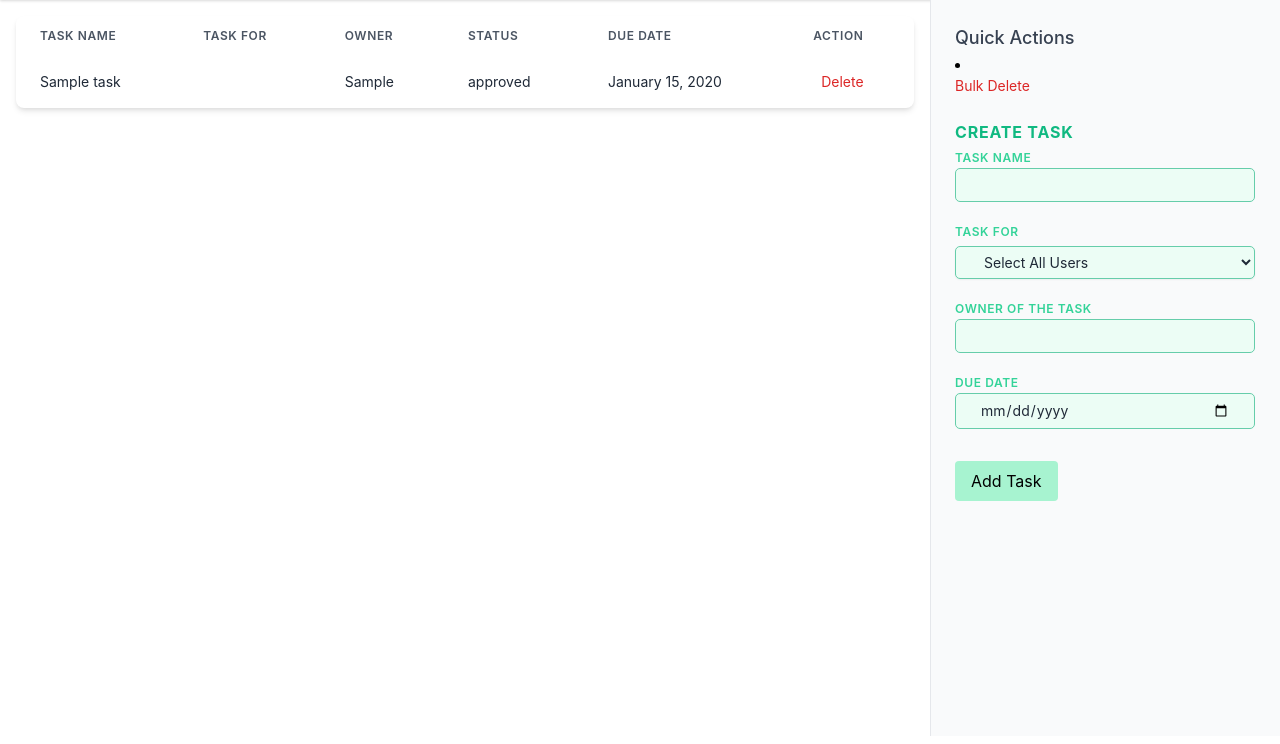
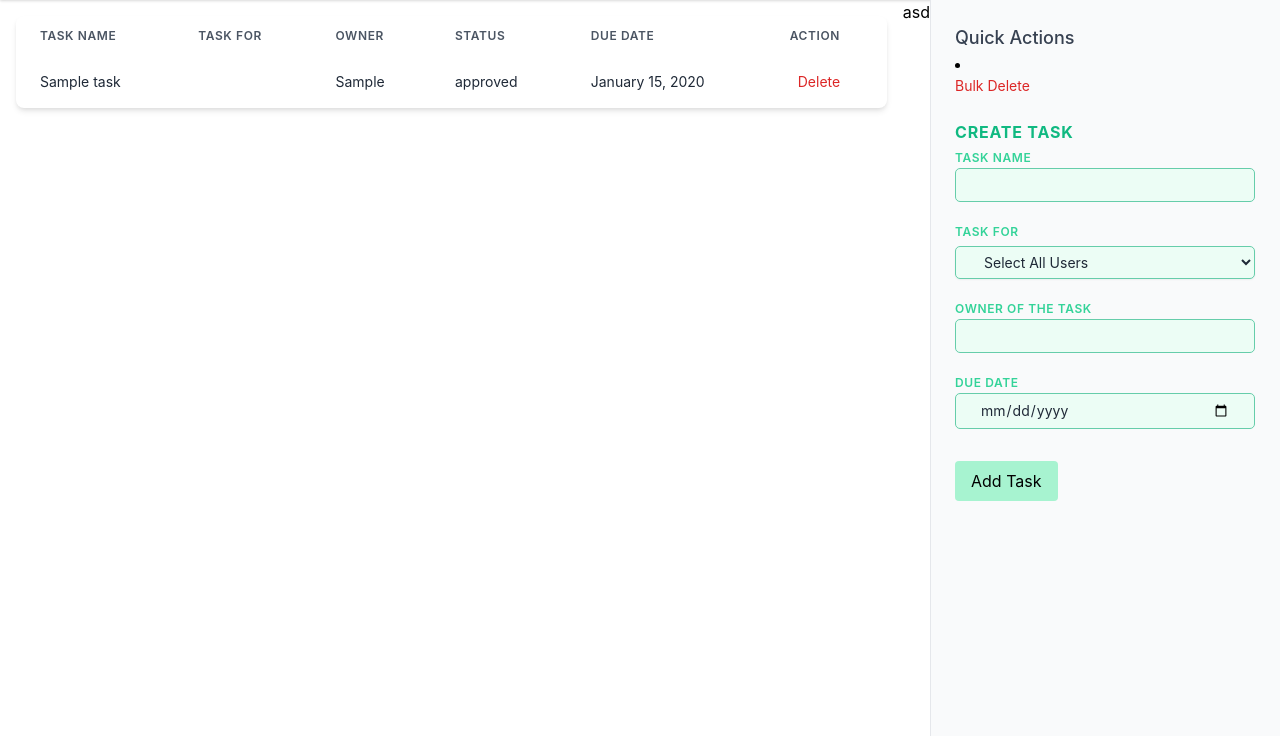
Before and after one commit to kevinbalocos/RANKINGsystem, a CodeIgniter app: page /BALOCOS/conAdmin/tasks in a window 1280 px wide. Shown: the part 56-800 px from the top of the page. Run offline with CodeIgniter, Linux system fonts and the light colour scheme; tables that the repository leaves empty or names only in its code hold one stand-in row (values such as "Sample post"); some libraries are stand-ins or nearby versions.

Commit message:
testing 2

```diff
--- a/application/views/adminHomepage/adminFaculty.php
+++ b/application/views/adminHomepage/adminFaculty.php
@@ -103,6 +103,7 @@
             </div>
         </div>
         <!-- #region -->
+         asd
         <!-- Right Section -->
         <div class="right-section w-1/3 bg-white border-l px-6 py-4">
             <h3 class="text-lg font-semibold text-gray-700 mb-4">Quick Actions</h3>
--- a/application/views/adminHomepage/createtask.php
+++ b/application/views/adminHomepage/createtask.php
@@ -259,6 +259,7 @@
                 </table>
             </div>
         </div>
+        asd
 
         <!-- Right section (form to create tasks) -->
         <div class="right-section flex-1 bg-white p-6">
```
